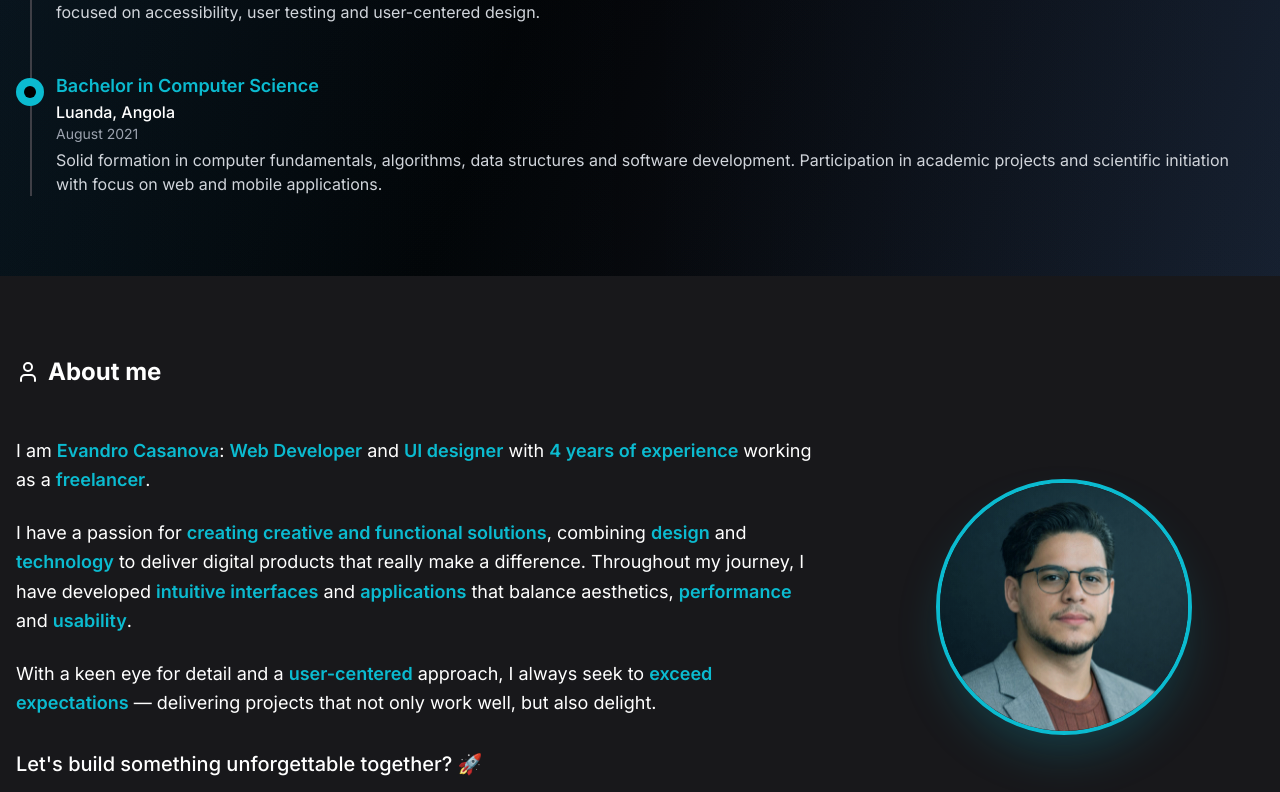
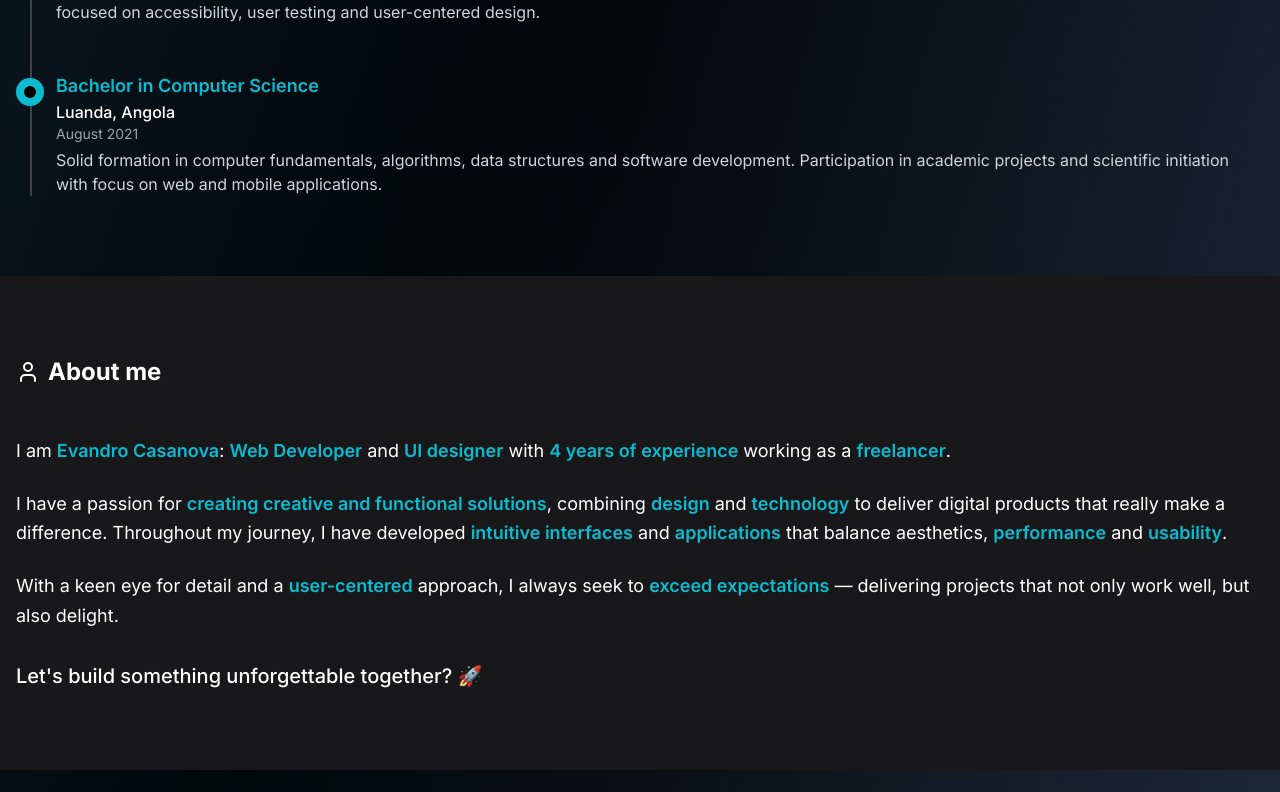
Before and after one commit to Akejr/evandroportfolio, a React (Vite) app: page / in a window 1280 px wide. Shown: the part 2005-2797 px from the top of the page. Built offline with nearby package versions, Linux system fonts and the light colour scheme.

Commit message:
Remove foto de perfil da seção About, mantendo apenas no Hero

```diff
--- a/src/components/About.tsx
+++ b/src/components/About.tsx
@@ -32,7 +32,7 @@ const About: React.FC = () => {
         </div>
 
         <div className="flex flex-col lg:flex-row gap-12 items-center">
-          <div className="lg:w-2/3">
+          <div className="w-full">
             <p className="mb-6 text-lg leading-relaxed"
                dangerouslySetInnerHTML={{ __html: createHighlightedText(t('about.text1')) }}
             />
@@ -46,43 +46,6 @@ const About: React.FC = () => {
               {t('about.cta')}
             </p>
           </div>
-          <div className="lg:w-1/3">
-            <div className="w-64 h-64 rounded-full overflow-hidden border-4 border-[#0bbbd0] mx-auto relative shadow-2xl shadow-cyan-500/25">
-                            <img
-                src="/images/foto nova perfil.png"
-                alt="Evandro Casanova"
-                className="w-full h-full object-cover select-none"
-                onContextMenu={(e) => e.preventDefault()}
-                onDragStart={(e) => e.preventDefault()}
-                loading="eager"
-                decoding="sync"
-                style={{
-                  transform: 'scale(1)',
-                  objectPosition: '38% 13%',
-                  imageRendering: 'auto',
-                  backfaceVisibility: 'hidden',
-                  WebkitBackfaceVisibility: 'hidden',
-                  userSelect: 'none',
-                  WebkitUserSelect: 'none',
-                  WebkitTouchCallout: 'none',
-                  WebkitUserDrag: 'none',
-                  KhtmlUserSelect: 'none',
-                  MozUserSelect: 'none',
-                  msUserSelect: 'none',
-                  pointerEvents: 'none'
-                } as React.CSSProperties}
-              />
-              <div className="absolute inset-0 bg-gradient-to-br from-cyan-500/5 to-transparent pointer-events-none"></div>
-              <div
-                className="absolute inset-0 pointer-events-none"
-                style={{
-                  background: '#0bbbd0',
-                  opacity: 0.35,
-                  mixBlendMode: 'soft-light'
-                } as React.CSSProperties}
-              ></div>
-            </div>
-          </div>
         </div>
       </div>
     </section>
```
